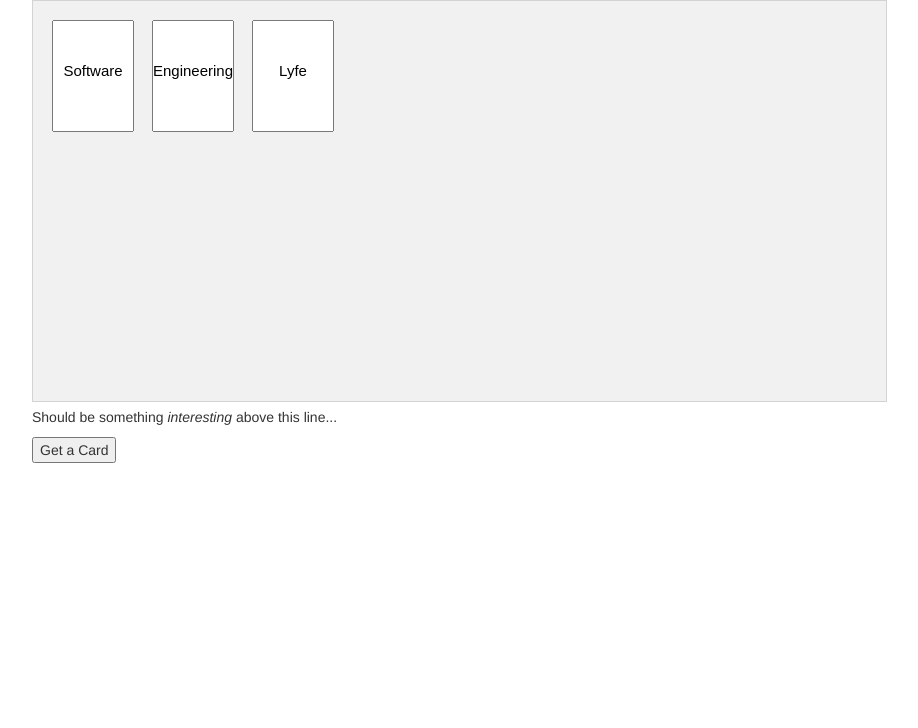
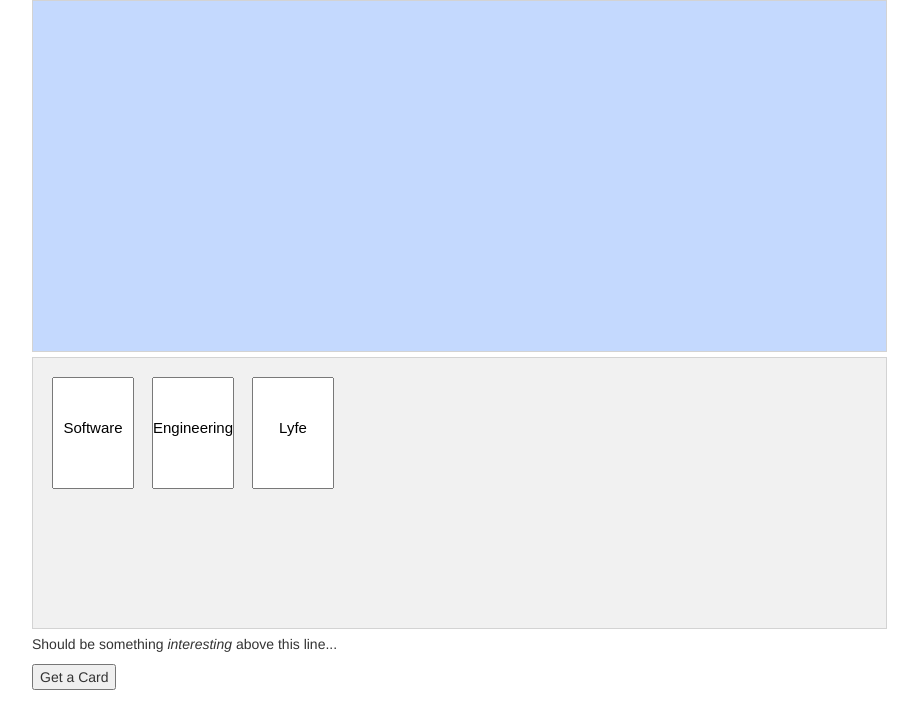
Before and after one commit to scar-duke/Thesis-Code-Card_Games, a website: page index.html in a window 1280 px wide. Shown: the whole page, without its empty margins (38-956 px from the left). Drawn offline with nearby package versions, Linux system fonts and the light colour scheme; no server answers.

Commit message:
added tableCanvas and specified draw methods to a specific canvas

```diff
--- a/app.js
+++ b/app.js
@@ -32,7 +32,7 @@ io.on('connection', (socket) => {
 		console.log('user disconnected');
 	});
 
-	// when a client sends a card to the server
+	// when a client sends a card to the server, put it on the table NEED TO IMPLEMENT ON TABLE NEXT
 	socket.on('sentCard', (card) => {
 		console.log("Recieved card from a socket");
 		console.log(card);
--- a/css/style.css
+++ b/css/style.css
@@ -2,3 +2,8 @@ canvas {
 	border: 1px solid #d3d3d3;
 	background-color: #f1f1f1;
 }
+
+#tableCanvas {
+	border: 1px solid #d3d3d3;
+	background-color: #C4D9FE;
+}
--- a/index.html
+++ b/index.html
@@ -9,9 +9,10 @@
 
 	<body>
 		<div class="container" id="canvasLocation">
+			<canvas id="tableCanvas"></canvas>
 			<canvas id="handCanvas"></canvas>
 
-			<p>Should be something <i>interesting</i> above this line...<p>
+			<p>Should be something <i>interesting</i> above this line...</p>
 			<button type="button" id="testButton">Get a Card</button>
 
 		</div> <!--End Container Div-->
--- a/js/client.js
+++ b/js/client.js
@@ -1,18 +1,26 @@
 var cardArray = [];
 
 window.onload = function () {
-	canvas.start();
+	handCanvas.start();
+	tableCanvas.start();
 	cardArray.push(new Card("Software"));
 	cardArray.push(new Card("Engineering"));
 	cardArray.push(new Card("Lyfe"));
-	drawOnCanvas();
-	console.log(cardArray.toString());
+	drawOnCanvas(handCanvas);
 };
-var canvas = {
+var handCanvas = {
 	canvas : document.getElementById("handCanvas"),
 	start : function() {
 		this.canvas.width = window.innerWidth - window.innerWidth/3;
-		this.canvas.height = 400;
+		this.canvas.height = 270;
+		this.context = this.canvas.getContext("2d");
+	}
+}
+var tableCanvas = {
+	canvas : document.getElementById("tableCanvas"),
+	start : function() {
+		this.canvas.width = window.innerWidth - window.innerWidth/3;
+		this.canvas.height = 350;
 		this.context = this.canvas.getContext("2d");
 	}
 }
@@ -35,7 +43,7 @@ class Card {
 		return "Card with \"" + this.content + "\" at (" + this.x + ", " + this.y + ")";
 	}
 
-	drawCard(x, y) {
+	drawCard(x, y, canvas) {
 		this.x = x;
 		this.y = y;
 		var ctx = canvas.context;
@@ -51,13 +59,13 @@ class Card {
 	}
 }
 
-function drawOnCanvas() {
+function drawOnCanvas(canvas) {
 	var ctx = canvas.context;
 	ctx.clearRect(0, 0, ctx.canvas.width, ctx.canvas.height);
 	var x = 20;
 	var y = 20;
 	for (i = 0; i < cardArray.length; i++) {
-		cardArray[i].drawCard(x, y);
+		cardArray[i].drawCard(x, y, canvas);
 		x += 100;
 
 		//if card width added to x position would put it off the canvas, move down
@@ -85,3 +93,7 @@ function getClickedCard(x, y) {
 		}
 	}
 }
+
+// table for all players when sent to server
+// num of players
+// only one person click on table for judging
--- a/js/socketClient.js
+++ b/js/socketClient.js
@@ -16,12 +16,12 @@ function getNewCard(socket) {
 // Takes content recieved from the server and adds it to the card hand array
 function addNewCardToArray(content) {
 	cardArray.push(new Card(content));
-	drawOnCanvas();
+	drawOnCanvas(handCanvas);
 }
 
 // Sends chosen card to server and removes it from the array
 function sendCardToServer(socket, card) {
 	socket.emit('sentCard', card);
 	cardArray.splice(cardArray.indexOf(card), 1);
-	drawOnCanvas();
+	drawOnCanvas(handCanvas);
 }
```
